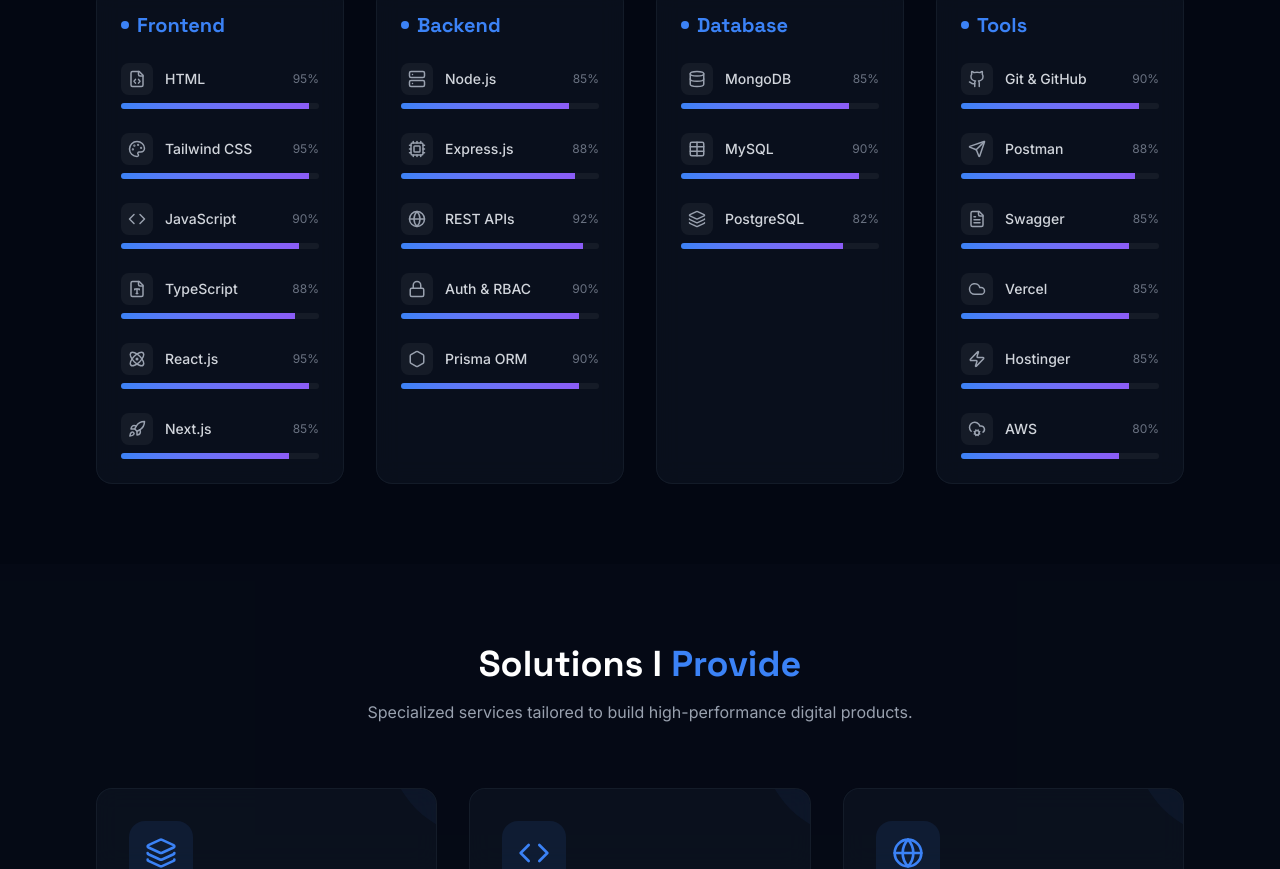
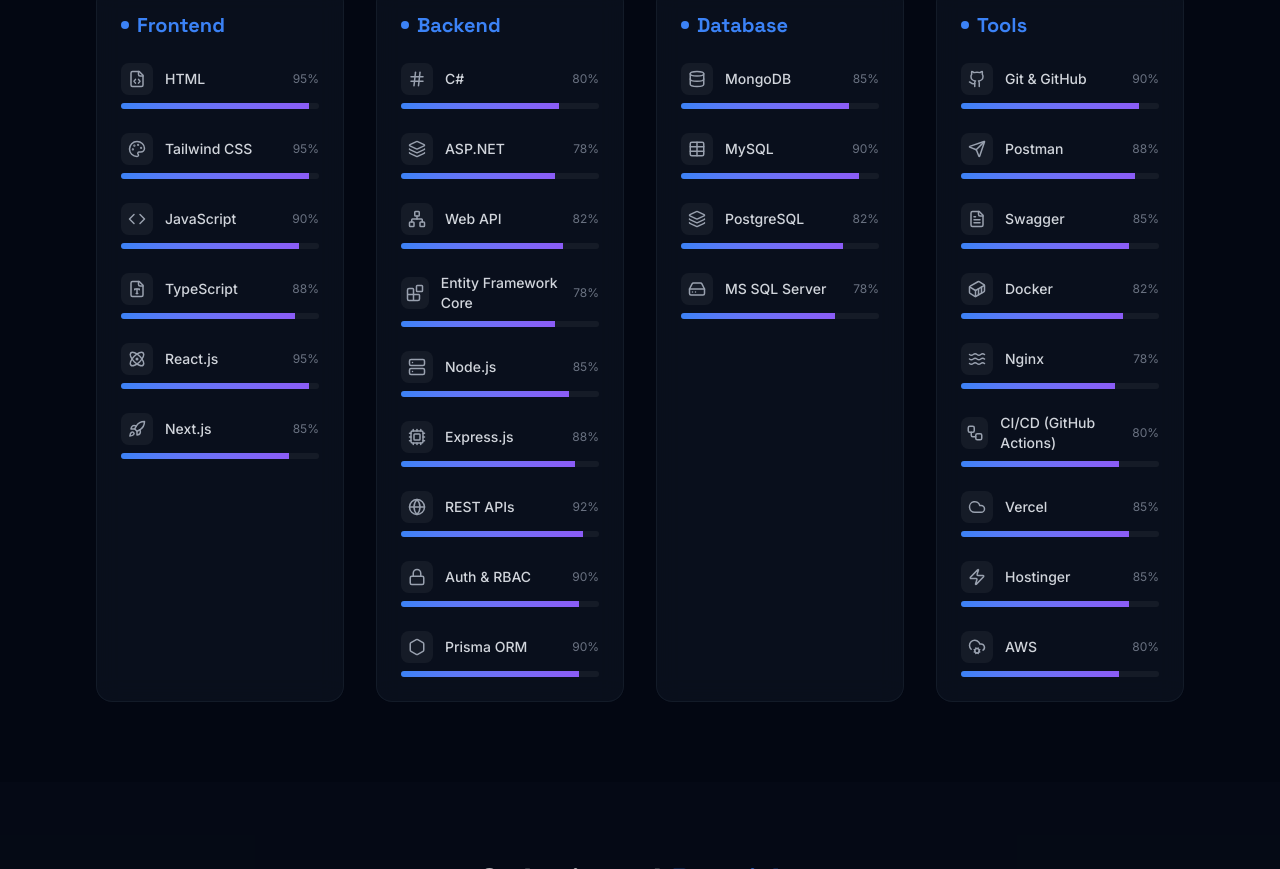
Before and after one commit to AKASHDIGHE2205/my-portfolio, a React (Vite) app: page / in a window 1280 px wide. Shown: the part 1960-2829 px from the top of the page. Built offline with nearby package versions, Linux system fonts and the light colour scheme.

Commit message:
Refactor code structure for improved readability and maintainability

```diff
--- a/src/constants.ts
+++ b/src/constants.ts
@@ -82,6 +82,10 @@
   {
     title: 'Backend',
     skills: [
+      { name: 'C#', icon: 'Hash', level: 80 },
+      { name: 'ASP.NET', icon: 'Layers3', level: 78 },
+      { name: 'Web API', icon: 'Network', level: 82 },
+      { name: 'Entity Framework Core', icon: 'Blocks', level: 78 },
       { name: 'Node.js', icon: 'Server', level: 85 },
       { name: 'Express.js', icon: 'Cpu', level: 88 },
       { name: 'REST APIs', icon: 'Globe', level: 92 },
@@ -95,6 +99,7 @@
       { name: 'MongoDB', icon: 'Database', level: 85 },
       { name: 'MySQL', icon: 'Table', level: 90 },
       { name: 'PostgreSQL', icon: 'Layers', level: 82 },
+      { name: 'MS SQL Server', icon: 'HardDrive', level: 78 },
     ],
   },
   {
@@ -103,6 +108,9 @@
       { name: 'Git & GitHub', icon: 'Github', level: 90 },
       { name: 'Postman', icon: 'Send', level: 88 },
       { name: 'Swagger', icon: 'FileText', level: 85 },
+      { name: 'Docker', icon: 'Container', level: 82 },
+      { name: 'Nginx', icon: 'Waves', level: 78 },
+      { name: 'CI/CD (GitHub Actions)', icon: 'Workflow', level: 80 },
       { name: 'Vercel', icon: 'Cloud', level: 85 },
       { name: 'Hostinger', icon: 'Zap', level: 85 },
       { name: 'AWS', icon: 'CloudCog', level: 80 },
```
Also changed, not shown: public/Logo.png (added), public/android-chrome-192x192.png (deleted).
